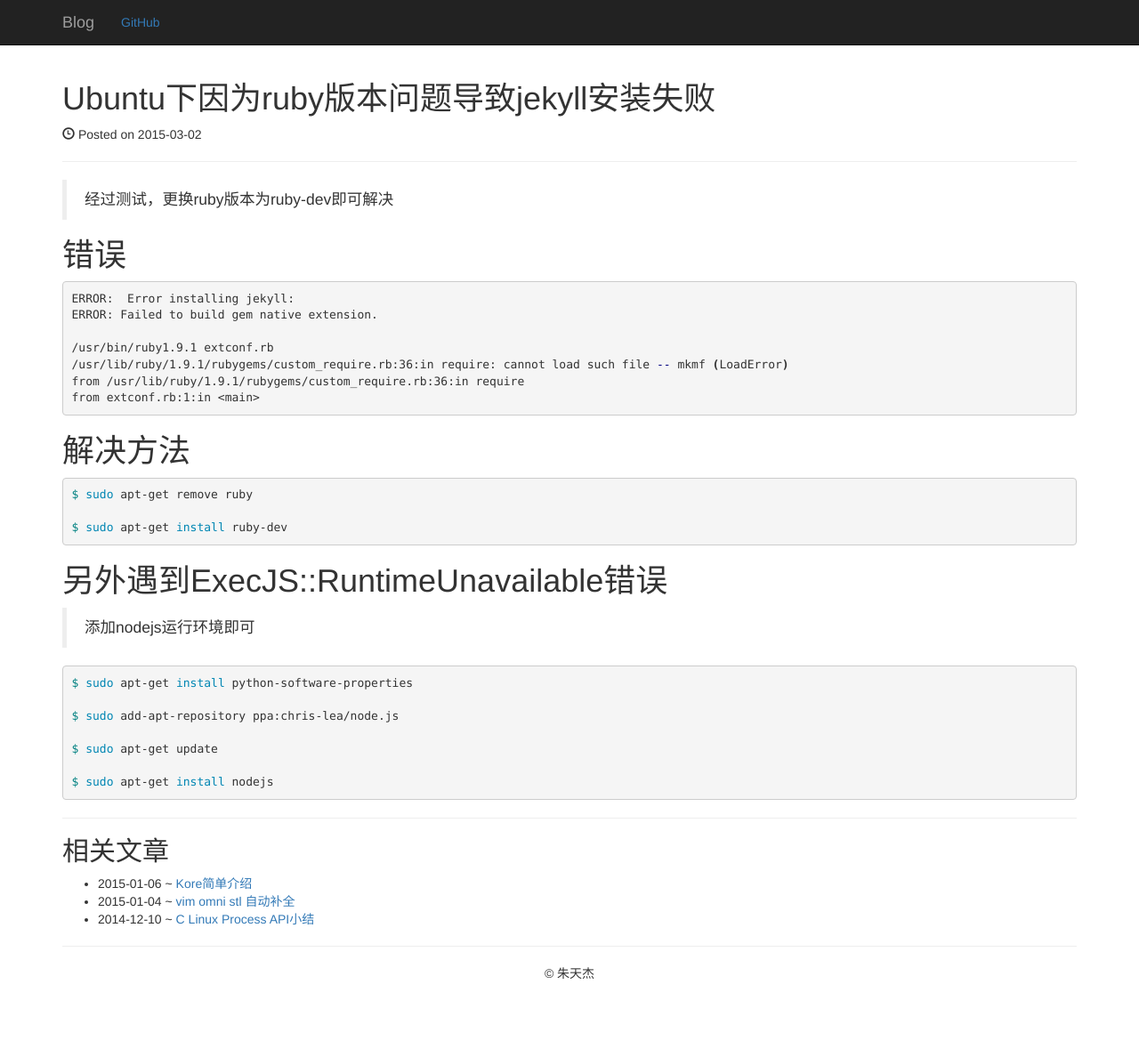
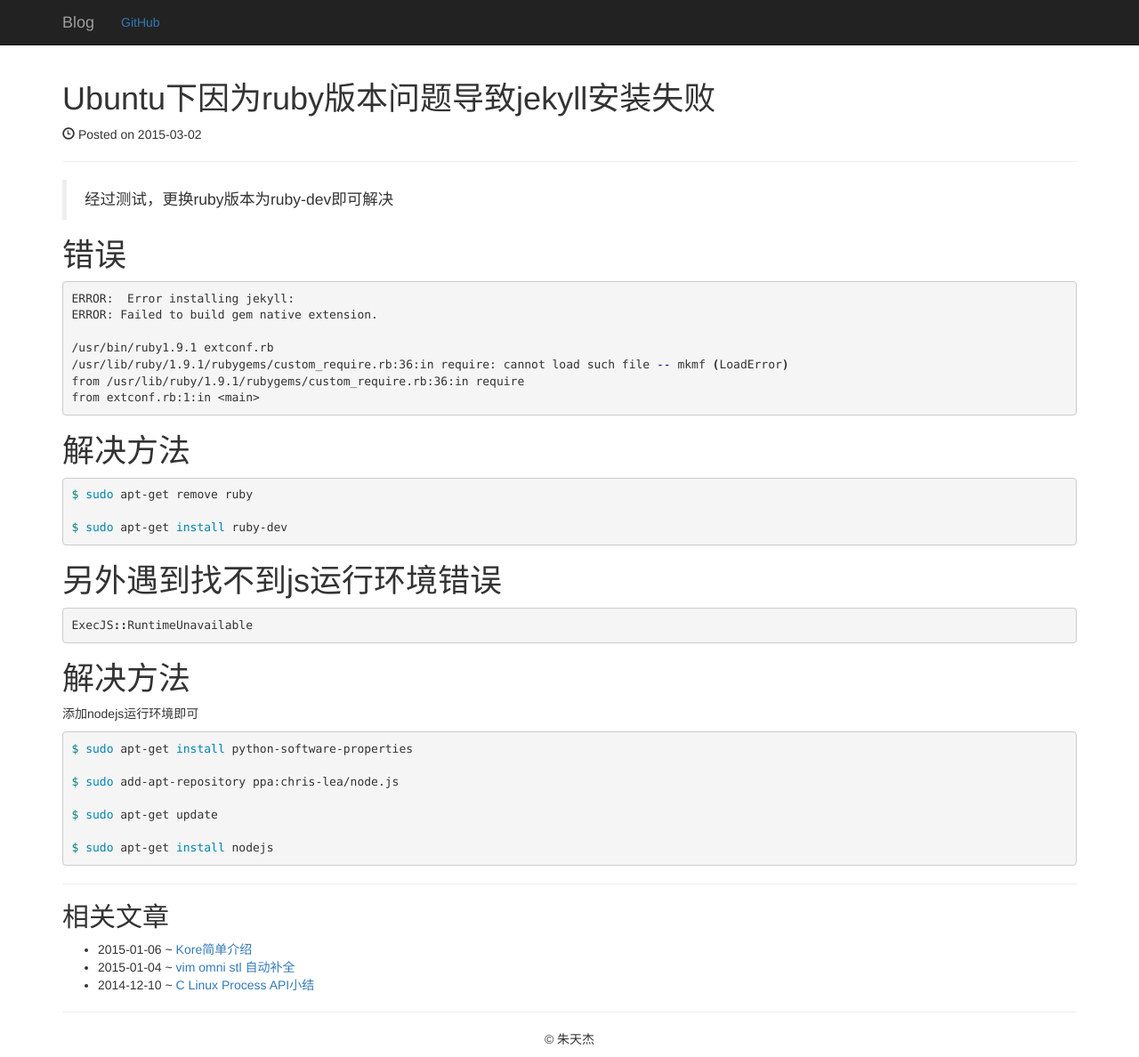
Before and after one commit to lynch001/lynch001.github.io, a Jekyll site: the page built from _posts/2015-03-02-jekyll-err.md, in a window 1280 px wide. Shown: the whole page at 89% size. Built offline with Jekyll 4.4.1, drawn with Linux system fonts in a browser that asks for light colours; nearby versions of some CDN libraries; comment, search, counter and statistics services are not loaded; before the commit the page ends 1114 px from its top, so only the background shows below that.

Commit message:
modify layout

```diff
--- a/_posts/2015-03-02-jekyll-err.md
+++ b/_posts/2015-03-02-jekyll-err.md
@@ -34,9 +34,17 @@ $ sudo apt-get install ruby-dev
 
 {% endhighlight %}
 
-# 另外遇到ExecJS::RuntimeUnavailable错误
+# 另外遇到找不到js运行环境错误
 
-> 添加nodejs运行环境即可
+{% highlight c %}
+
+ExecJS::RuntimeUnavailable
+
+{% endhighlight %}
+
+# 解决方法
+
+添加nodejs运行环境即可
 
 {% highlight sh %}
 
```
